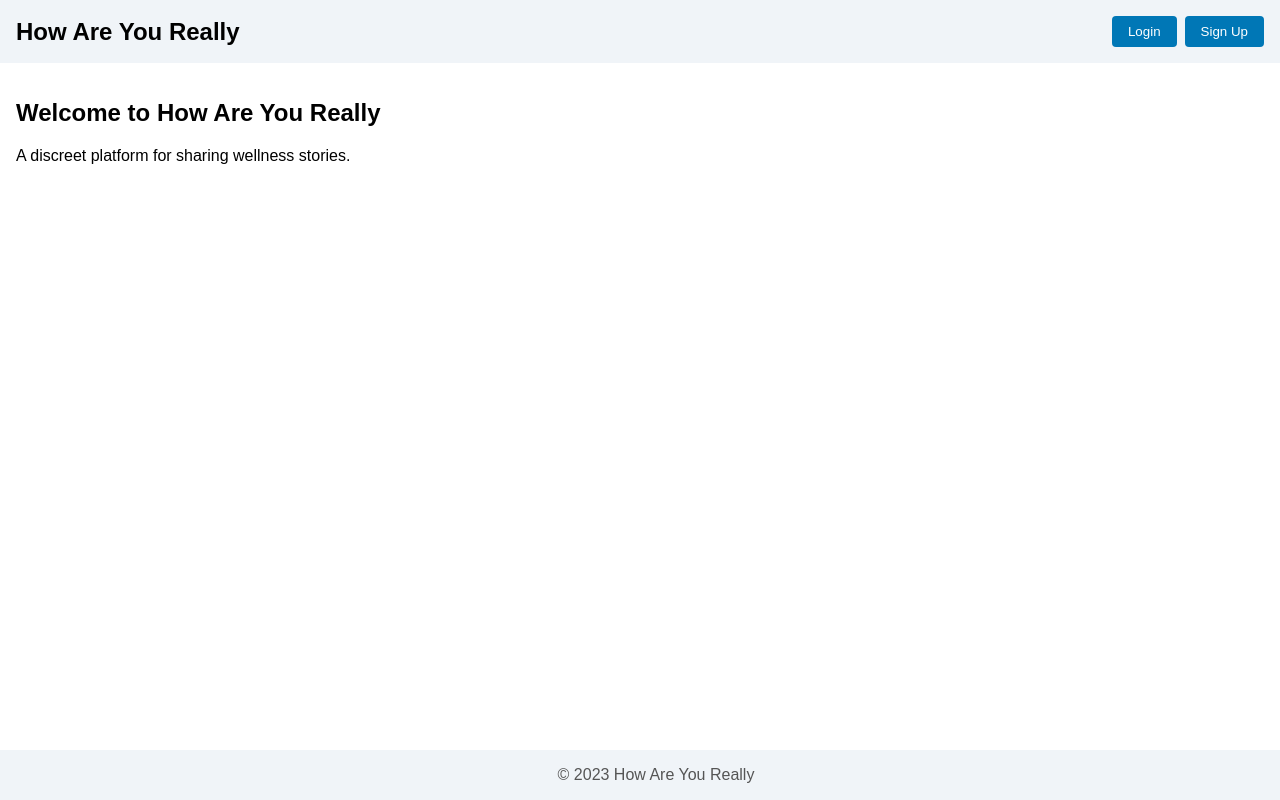
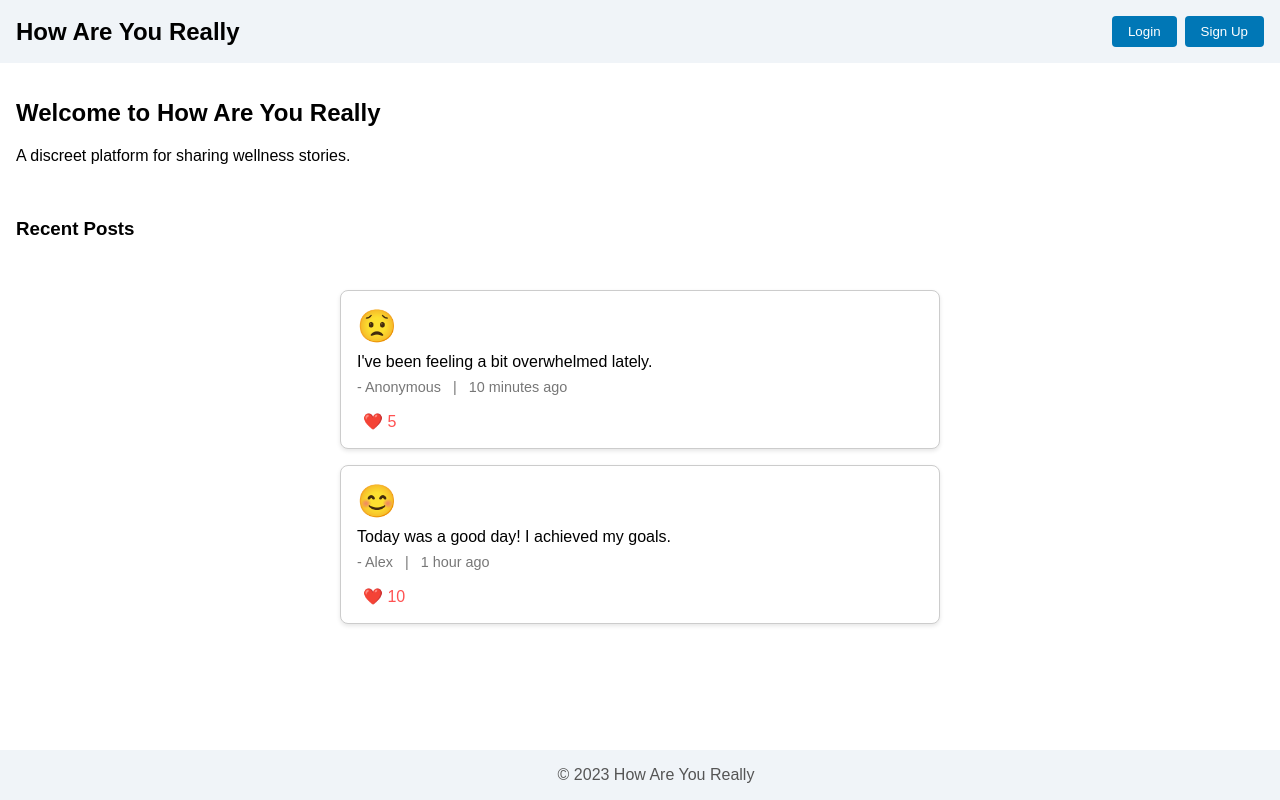
Before and after one commit to jeffdruid/pp5, a React (Create React App) app: page / in a window 1280 px wide. Built offline with nearby package versions, Linux system fonts and the light colour scheme.

Commit message:
chore: Update post feed styles and add post card component

```diff
--- a/src/App.css
+++ b/src/App.css
@@ -48,3 +48,47 @@ main {
   margin: 0;
   color: #555;
 }
+
+/* PostFeed Styles */
+.post-feed {
+  max-width: 600px;
+  margin: 0 auto;
+  padding: 1rem;
+}
+
+/* Post Card Styles */
+.post-card {
+  border: 1px solid #ccc;
+  border-radius: 8px;
+  padding: 1rem;
+  margin: 1rem 0;
+  background-color: #fff;
+  box-shadow: 0 2px 4px rgba(0, 0, 0, 0.1);
+}
+
+.post-mood {
+  font-size: 2rem;
+  margin-bottom: 0.5rem;
+}
+
+.post-content p {
+  margin: 0.5rem 0;
+}
+
+.post-meta {
+  color: #777;
+  font-size: 0.9rem;
+}
+
+.like-button {
+  background: none;
+  border: none;
+  color: #ff5252;
+  cursor: pointer;
+  font-size: 1rem;
+  margin-top: 0.5rem;
+}
+
+.like-button:hover {
+  color: #ff1744;
+}
--- a/src/App.js
+++ b/src/App.js
@@ -1,7 +1,8 @@
 import React from 'react';
+import './App.css';
 import Header from './components/Header';
-import './App.css';
 import Footer from './components/Footer';
+import PostFeed from './components/PostFeed';
 
 
 function App() {
@@ -11,6 +12,9 @@ function App() {
       <main>
         <h2>Welcome to How Are You Really</h2>
         <p>A discreet platform for sharing wellness stories.</p>
+        <br />
+        <h3>Recent Posts</h3>
+        <PostFeed />
       </main>
       <Footer />
     </div>
--- /dev/null
+++ b/src/components/Post.js
@@ -0,0 +1,26 @@
+import React from 'react';
+
+function Post({ post }) {
+  // The component returns JSX to render the post
+  return (
+    <div className="post-card">
+      {/* Display the mood emoji */}
+      <div className="post-mood">{post.mood}</div>
+
+      {/* Display the content and metadata of the post */}
+      <div className="post-content">
+        <p>{post.content}</p>
+
+        {/* Post metadata: author and timestamp */}
+        <p className="post-meta">
+          - {post.author} &nbsp; | &nbsp; {post.created_at}
+        </p>
+
+        {/* Like button showing the number of likes */}
+        <button className="like-button">❤️ {post.likes}</button>
+      </div>
+    </div>
+  );
+}
+
+export default Post;
--- /dev/null
+++ b/src/components/PostFeed.js
@@ -0,0 +1,35 @@
+import React from 'react';
+import Post from './Post';
+
+function PostFeed() {
+  // data for testing
+  const posts = [
+    {
+      id: 1,
+      author: 'Anonymous',
+      content: "I've been feeling a bit overwhelmed lately.",
+      mood: '😟',
+      created_at: '10 minutes ago',
+      likes: 5,
+    },
+    {
+      id: 2,
+      author: 'Alex',
+      content: "Today was a good day! I achieved my goals.",
+      mood: '😊',
+      created_at: '1 hour ago',
+      likes: 10,
+    },
+  ];
+
+  return (
+    <div className="post-feed">
+      {posts.map((post) => (
+        // map through the posts array and render a Post component for each post
+        <Post key={post.id} post={post} />
+      ))}
+    </div>
+  );
+}
+
+export default PostFeed;
```
